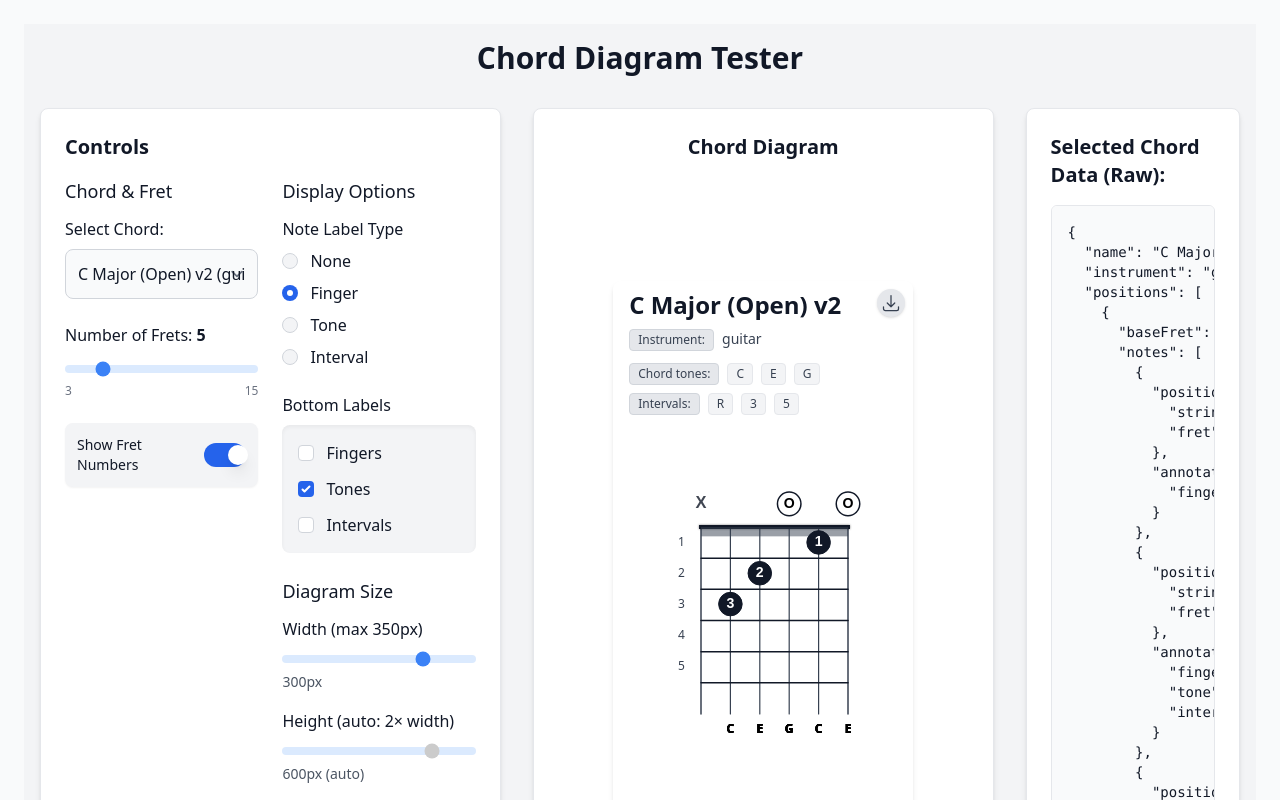
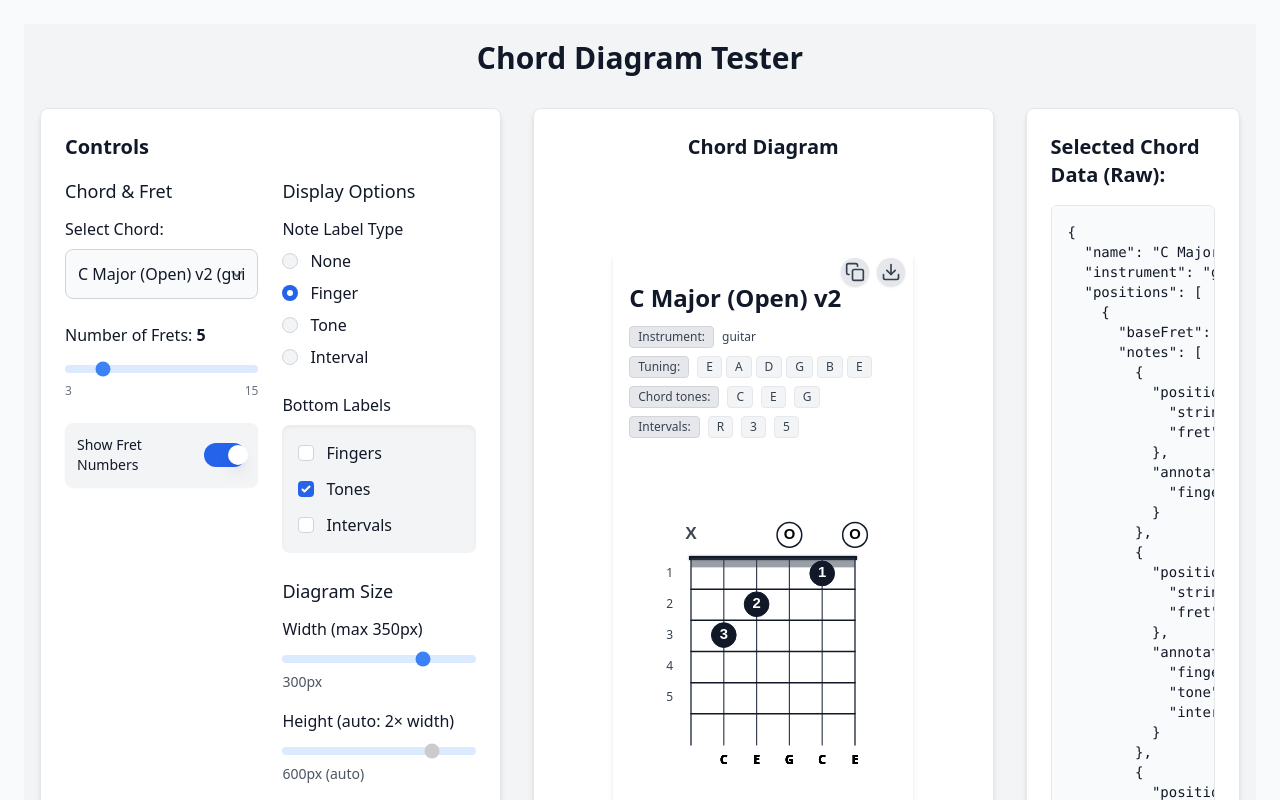
Before and after one commit to danielezappala/chordDiagram, a React (Vite) app: page / in a window 1280 px wide. Built offline with nearby package versions, Linux system fonts and the light colour scheme.

Commit message:
feat: add copy to clipboard button and adjust diagram layout spacing

```diff
--- a/package.json
+++ b/package.json
@@ -65,7 +65,6 @@
   "devDependencies": {
     "@eslint/js": "^8.56.0",
     "@tailwindcss/forms": "^0.5.7",
-    "@types/html2canvas": "^0.5.35",
     "@types/node": "^22.15.29",
     "@types/react": "^18.2.70",
     "@types/react-dom": "^18.2.19",
--- a/src/components/ChordDiagram.tsx
+++ b/src/components/ChordDiagram.tsx
@@ -87,9 +87,8 @@ const ChordDiagram = forwardRef<SVGSVGElement, ChordDiagramProps>(
       if (diagramRef.current) {
         try {
           const canvas = await html2canvas(diagramRef.current, {
-            backgroundColor: null, // Transparent background if diagram elements don't have one
             useCORS: true,
-            scale: 2, // Higher resolution
+            scale: 1, // Natural scale
           });
           const image = canvas.toDataURL('image/png');
           const link = document.createElement('a');
@@ -103,6 +102,35 @@ const ChordDiagram = forwardRef<SVGSVGElement, ChordDiagramProps>(
         }
       }
     }, [data.name]);
+
+    const copyImageToClipboard = useCallback(async () => {
+      if (diagramRef.current) {
+        try {
+          const canvas = await html2canvas(diagramRef.current, {
+            useCORS: true,
+            scale: 1, // Natural scale
+          });
+          canvas.toBlob(async (blob) => {
+            if (blob) {
+              try {
+                await navigator.clipboard.write([
+                  new ClipboardItem({ 'image/png': blob })
+                ]);
+                alert('Image copied to clipboard!'); // Consider a more subtle notification
+              } catch (err) {
+                console.error('Failed to copy image to clipboard: ', err);
+                alert('Failed to copy image. See console for details.');
+              }
+            } else {
+              throw new Error('Canvas toBlob returned null');
+            }
+          }, 'image/png');
+        } catch (error) {
+          console.error('Error preparing image for clipboard:', error);
+          alert('Error preparing image for clipboard. See console for details.');
+        }
+      }
+    }, []);
 
 
     // Local state for bottomLabels if not provided by props
@@ -257,7 +285,7 @@ const ChordDiagram = forwardRef<SVGSVGElement, ChordDiagramProps>(
   const diagramHeight = calculatedHeight;
 
   // Calculate dimensions and padding
-  const sidePadding = 90;
+  const sidePadding = 80;
   const topPadding = 80;
   const bottomPadding = 80;
 
@@ -276,20 +304,34 @@ const ChordDiagram = forwardRef<SVGSVGElement, ChordDiagramProps>(
     return <svg ref={ref} width={widthProp ?? DEFAULT_WIDTH} height={heightProp ?? DEFAULT_HEIGHT} className={className}><text x="10" y="20">No position data</text></svg>;
   }
 
-  // All variables that depend on positionToDisplay being non-null and are used in JSX
-  // should be defined after this null check, or ensure they have defaults.
   return (
     <div className="relative flex flex-col items-center w-full"> {/* Added relative for positioning export button */}
+    {/* Action Buttons Container */}
+    <div className="absolute top-2 right-2 z-20 flex space-x-2">
+      {/* Copy Button */}
+      <button
+        onClick={copyImageToClipboard}
+        title="Copy Image to Clipboard"
+        className="p-1 bg-gray-200 hover:bg-gray-300 rounded-full text-gray-700 shadow"
+      >
+        <svg xmlns="http://www.w3.org/2000/svg" width="20" height="20" viewBox="0 0 24 24" fill="none" stroke="currentColor" strokeWidth="2" strokeLinecap="round" strokeLinejoin="round">
+          <rect x="9" y="9" width="13" height="13" rx="2" ry="2"></rect>
+          <path d="M5 15H4a2 2 0 0 1-2-2V4a2 2 0 0 1 2-2h9a2 2 0 0 1 2 2v1"></path>
+        </svg>
+      </button>
       {/* Export Button */}
       <button
         onClick={exportToPng}
         title="Export as PNG"
-      className="absolute top-2 right-2 z-20 p-1 bg-gray-200 hover:bg-gray-300 rounded-full text-gray-700 shadow"
+        className="p-1 bg-gray-200 hover:bg-gray-300 rounded-full text-gray-700 shadow"
       >
-      <svg xmlns="http://www.w3.org/2000/svg" fill="none" viewBox="0 0 24 24" strokeWidth={1.5} stroke="currentColor" className="w-5 h-5">
-        <path strokeLinecap="round" strokeLinejoin="round" d="M3 16.5v2.25A2.25 2.25 0 005.25 21h13.5A2.25 2.25 0 0021 18.75V16.5M16.5 12L12 16.5m0 0L7.5 12m4.5 4.5V3" />
+        <svg xmlns="http://www.w3.org/2000/svg" width="20" height="20" viewBox="0 0 24 24" fill="none" stroke="currentColor" strokeWidth="2" strokeLinecap="round" strokeLinejoin="round">
+          <path d="M21 15v4a2 2 0 0 1-2 2H5a2 2 0 0 1-2-2v-4"></path>
+          <polyline points="7 10 12 15 17 10"></polyline>
+          <line x1="12" y1="15" x2="12" y2="3"></line>
         </svg>
       </button>
+    </div>
     {/* Toggle buttons for bottom labels, only if using local state (propBottomLabels not provided) */}
     {propBottomLabels === undefined && (
       <div className="flex gap-2 mb-2">
@@ -308,10 +350,9 @@ const ChordDiagram = forwardRef<SVGSVGElement, ChordDiagramProps>(
         {/* Area to be exported to PNG - assign ref here */}
         <div ref={diagramRef} className="w-full flex flex-col items-center bg-white rounded-lg shadow-md"> {/* Removed p-4, Added bg-white for defined export background */}
           {/* Chord Info Section - Moved inside export area */}
-          <div className="w-full flex justify-start mb-2">
+          <div className="w-full flex justify-start mt-4 mb-2">
             <div className="w-full max-w-[600px] px-4">
               <ChordInfo
-              data={data}
               name={data.name}
               intervals={data.theory?.formula?.split(' ') || []}
               playedNotes={data.theory?.chordTones || []}
--- a/src/components/ChordInfo.tsx
+++ b/src/components/ChordInfo.tsx
@@ -1,15 +1,5 @@
 import React from 'react';
 import type { ChordDiagramData } from '../types';
-
-
-
-interface ChordInfoProps {
-  data: ChordDiagramData; // This is now ChordDiagramData v2
-  className?: string;
-  positionIndex?: number; // Optional: to specify which position's info to show, defaults to 0
-  instrument?: string;
-  tuning?: string[];
-}
 
 
 
@@ -21,7 +11,7 @@ interface ChordInfoProps {
   showFormula: boolean;
   className?: string;
   instrument?: string;
-  // tuning?: string[]; // Removed as per request
+  tuning?: string[];
 }
 
 const ChordInfo: React.FC<ChordInfoProps> = ({
@@ -32,32 +22,32 @@ const ChordInfo: React.FC<ChordInfoProps> = ({
   showFormula = true,
   className = '',
   instrument,
-  // tuning, // Removed as per request
+  tuning,
 }) => {
   // No need for complex data processing since we receive the data directly
 
   return (
     <div className={`chord-info ${className} flex flex-col pb-6`}>
       {/* Nome accordo e strumento */}
-      <h2 className="text-2xl font-bold text-left my-2 whitespace-nowrap">{name}</h2>
+      <h2 className="text-2xl font-bold text-left mt-4 mb-3 whitespace-nowrap">{name}</h2>
       {/* Instrument row */}
       {instrument && (
-        <div className="flex justify-start items-baseline mb-1 w-full">
+        <div className="flex justify-start items-baseline mb-2 w-full">
           <span className="inline-block px-2 py-0.5 rounded bg-gray-200 text-gray-700 text-xs font-medium border border-gray-300 mr-2">Instrument:</span>
-          <span className="inline-block text-gray-700 text-sm font-medium">{instrument}</span>
+          <span className="inline-block text-gray-700 text-xs font-medium">{instrument}</span>
         </div>
       )}
-      {/* Tuning row - Removed as per request */}
-      {/* {tuning && tuning.length > 0 && (
-        <div className="flex flex-row items-center justify-start w-full">
+      {/* Tuning row */}
+      {tuning && tuning.length > 0 && (
+        <div className="flex flex-row items-baseline justify-start w-full mb-2">
           <span className="inline-block px-2 py-0.5 rounded bg-gray-200 text-gray-700 text-xs font-medium border border-gray-300 mr-2">Tuning:</span>
           {tuning.map((note, i) => (
-            <span key={i} className="inline-block px-2 py-0.5 rounded bg-gray-100 text-gray-700 text-xs font-medium border border-gray-200 mr-1">
+            <span key={`tuning-note-${i}`} className="inline-block px-2 py-0.5 rounded bg-gray-100 text-gray-700 text-xs font-medium border border-gray-200 mr-1">
               {note}
             </span>
           ))}
         </div>
-      )} */}
+      )}
 
       {instrumentLabel && instrumentLabel.trim() !== '' && (
         <div className="text-gray-600 text-center text-sm mb-2">
@@ -67,7 +57,7 @@ const ChordInfo: React.FC<ChordInfoProps> = ({
 
       {/* Played Notes */}
       {playedNotes.length > 0 && (
-        <div className="mt-2">
+        <div className="mb-2">
           <div className="space-x-2 whitespace-nowrap flex items-baseline justify-start w-full">
             <span className="inline-block px-2 py-0.5 rounded bg-gray-200 text-gray-700 text-xs font-medium border border-gray-300">Chord tones:</span>
             {playedNotes.map((tone, i) => (
@@ -84,7 +74,7 @@ const ChordInfo: React.FC<ChordInfoProps> = ({
 
       {/* Formula */}
       {showFormula && intervals.length > 0 && (
-        <div className="mt-2">
+        <div className="mb-2">
           <div className="space-x-2 whitespace-nowrap flex items-baseline justify-start w-full">
             <span className="inline-block px-2 py-0.5 rounded bg-gray-200 text-gray-700 text-xs font-medium border border-gray-300">Intervals:</span>
             {intervals.map((interval, i) => (
```
Also changed, not shown: 1 other file (tests, documents, lock files or other folders). Lines whose indentation alone changed are shown as unchanged.
